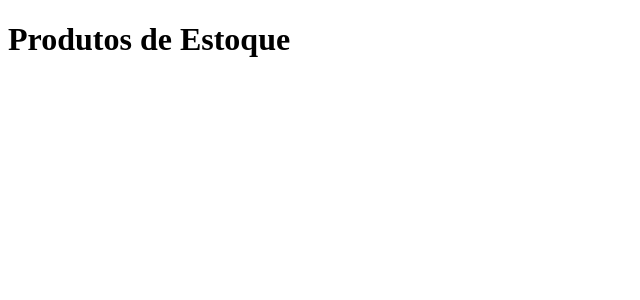
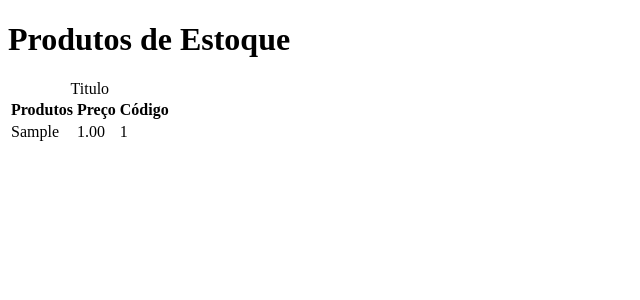
Before and after one commit to lucasbene86/estoque-django, a Django app: page / in a window 1280 px wide. Shown: the top 300 px of the page, without its empty margins (0-640 px from the left). Run offline with Django 3.2, Linux system fonts and the light colour scheme; tables that the repository leaves empty hold one stand-in row (values such as "Sample post").

Commit message:
Adicionada uma tabela.

```diff
--- a/app_base/templates/index.html
+++ b/app_base/templates/index.html
@@ -1,3 +1,4 @@
+{% load static %}
 <!DOCTYPE html>
 <html>
 <head>
@@ -6,5 +7,22 @@
 </head>
 <body>
     <h1>Produtos de Estoque</h1>
+
+    <!-- Tabela -->
+    <table>
+        <caption>Titulo</caption>
+        <th>Produtos</th>
+        <th>Preço</th>
+        <th>Código</th>
+
+        {% for dados in nome %}
+            <tr>
+                <td>{{ dados.produto }}</td>
+                <td>{{ dados.preco }}</td>
+                <td>{{ dados.codigo_produto }}</td>
+            </tr>
+        {% endfor %}
+    </table>
+
 </body>
 </html>
--- a/app_base/views.py
+++ b/app_base/views.py
@@ -1,8 +1,18 @@
 from django.shortcuts import render
+
+from .models import DadoProduto
 
 
 def index(request):
-    return render(request, 'index.html')
+    dados_produtos = DadoProduto.objects.values()
+
+    print(dados_produtos)
+    produtos = {
+        'nome':dados_produtos,
+    }
+
+
+    return render(request, 'index.html', produtos)
 
 
 def infor(request):
```
